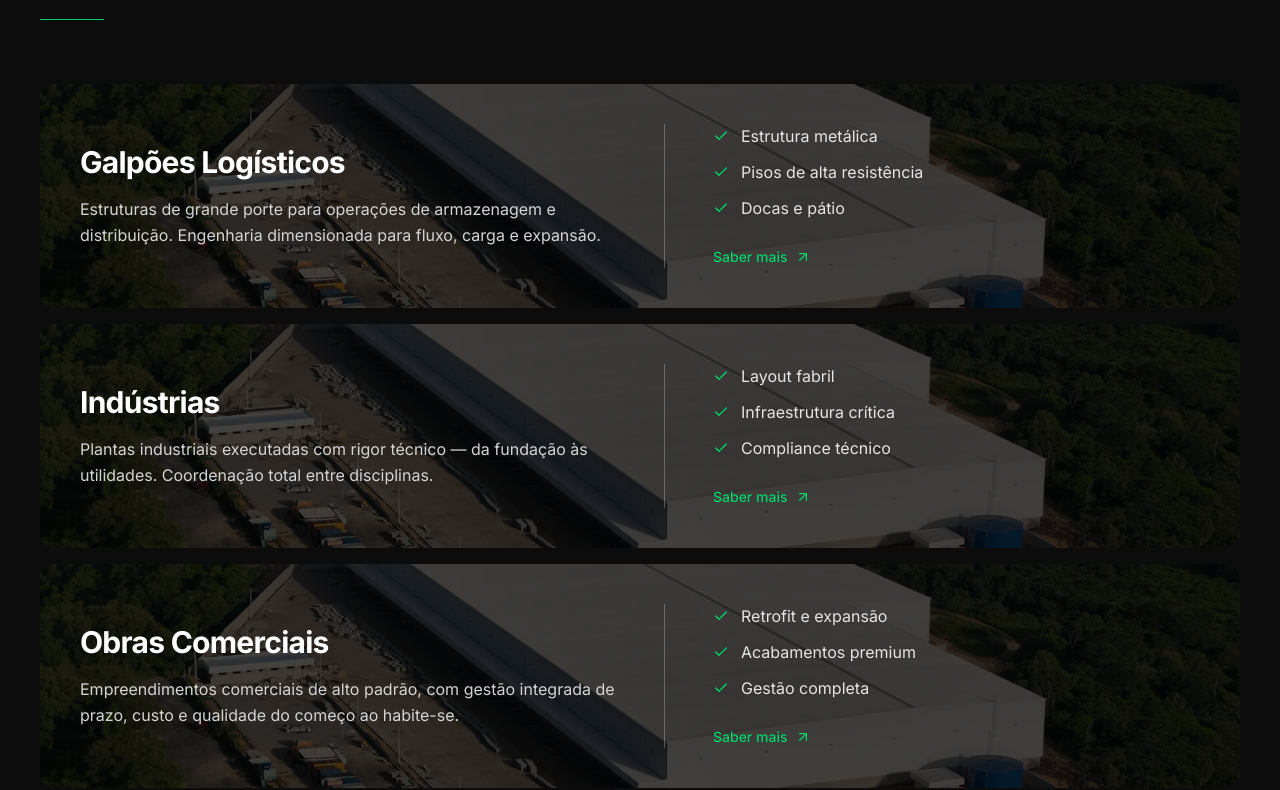
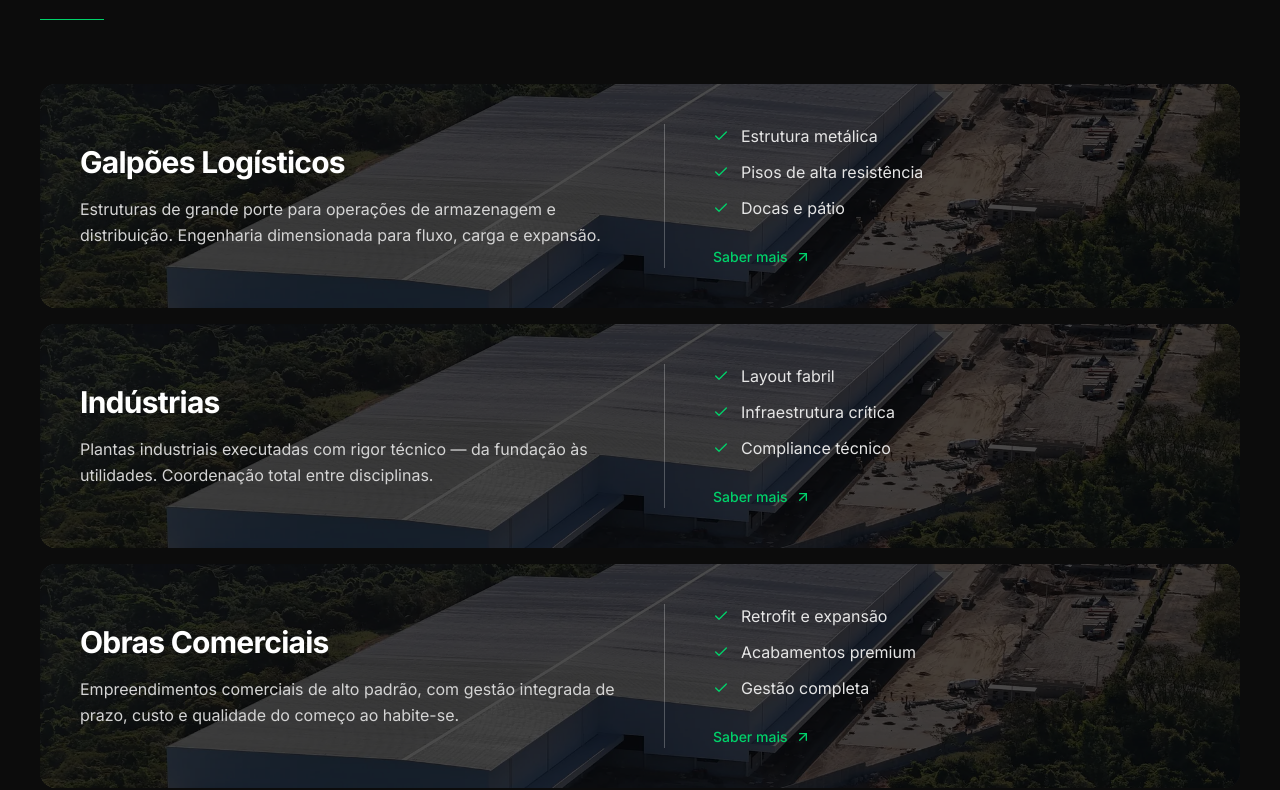
Before and after one commit to pedromoratti3-arch/aex-site, a Next.js app: page / in a window 1280 px wide. Shown: the part 3116-3906 px from the top of the page. Built offline with nearby package versions, Linux system fonts and the light colour scheme; no server answers.

Commit message:
feat: troca da imagem de fundo dos cards de Serviços

```diff
--- a/src/app/globals.css
+++ b/src/app/globals.css
@@ -63,7 +63,7 @@ body {
 
 @media (min-width: 1024px) {
   .servico-card-bg {
-    background-image: url("/obras/zucchi-v4.webp");
+    background-image: url("/obras/servicos-bg.webp");
     background-attachment: fixed;
     background-size: cover;
     background-position: center;
```
Also changed, not shown: public/obras/servicos-bg.webp (added).
